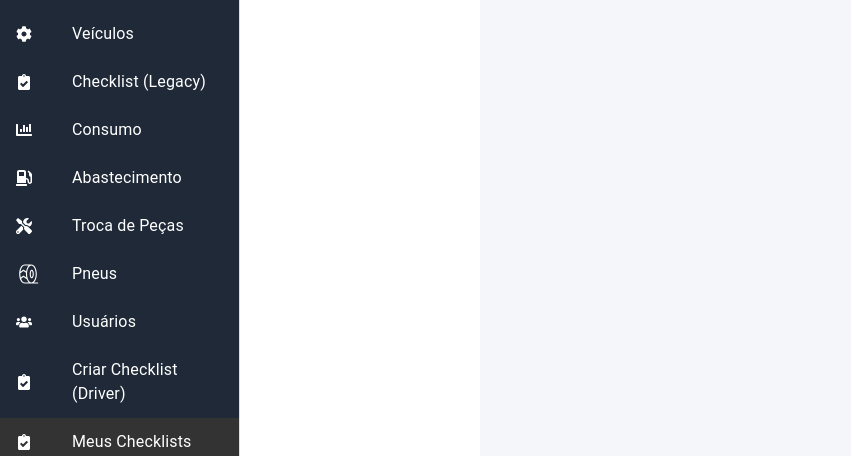
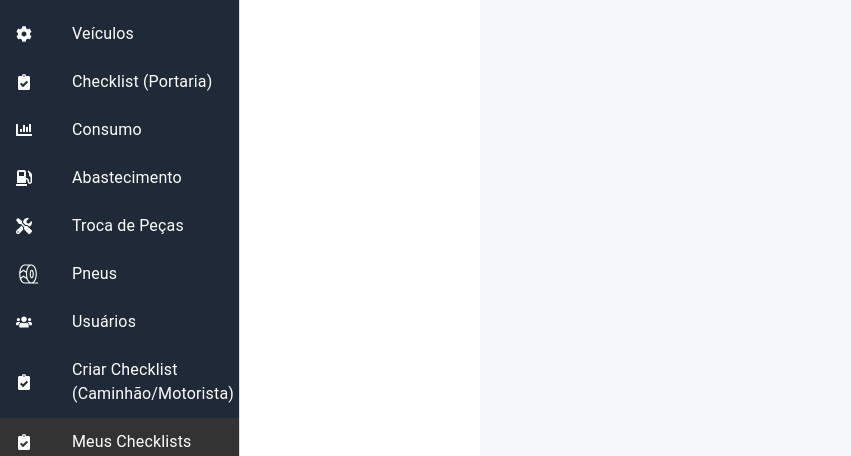
Before and after one commit to LettoKarvat/ERP-princesa, a React (Vite) app: page /driver-checklists in a window 1280 px wide. Shown: the part 178-634 px from the top of the page, without its empty margins (0-851 px from the left). Built offline with nearby package versions, Linux system fonts and the light colour scheme; no server answers; sample sign-in values are in the browser's storage.

Commit message:
checklist do motorista

```diff
--- a/src/components/Layout.jsx
+++ b/src/components/Layout.jsx
@@ -125,7 +125,7 @@ function Layout() {
                 <ListItemIcon sx={{ color: 'inherit' }}>
                   <FaClipboardCheck />
                 </ListItemIcon>
-                <ListItemText primary="Checklist (Legacy)" />
+                <ListItemText primary="Checklist (Portaria)" />
               </ListItemButton>
             </ListItem>
           )}
@@ -226,7 +226,7 @@ function Layout() {
                   <ListItemIcon sx={{ color: 'inherit' }}>
                     <FaClipboardCheck />
                   </ListItemIcon>
-                  <ListItemText primary="Criar Checklist (Driver)" />
+                  <ListItemText primary="Criar Checklist (Caminhão/Motorista)" />
                 </ListItemButton>
               </ListItem>
               {/* Listar Checklists (Driver) */}
```
